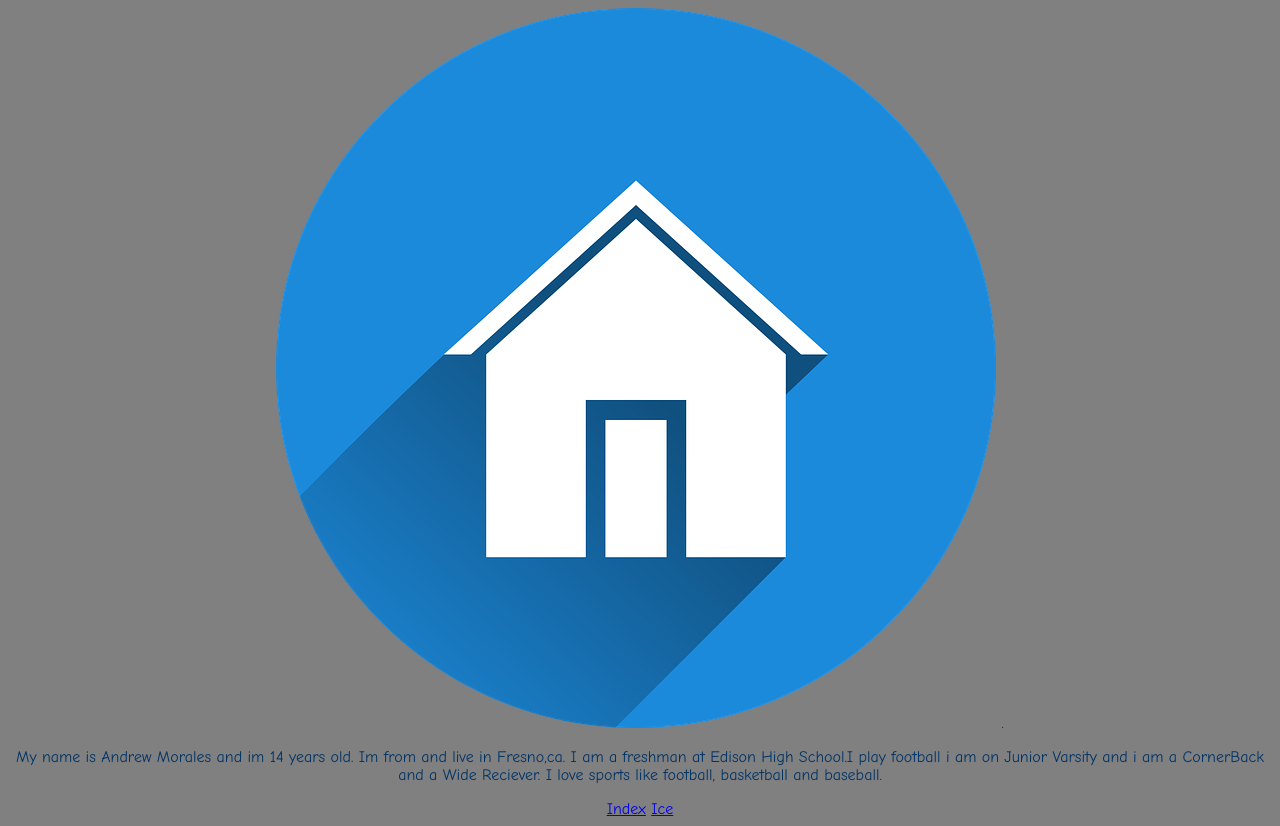
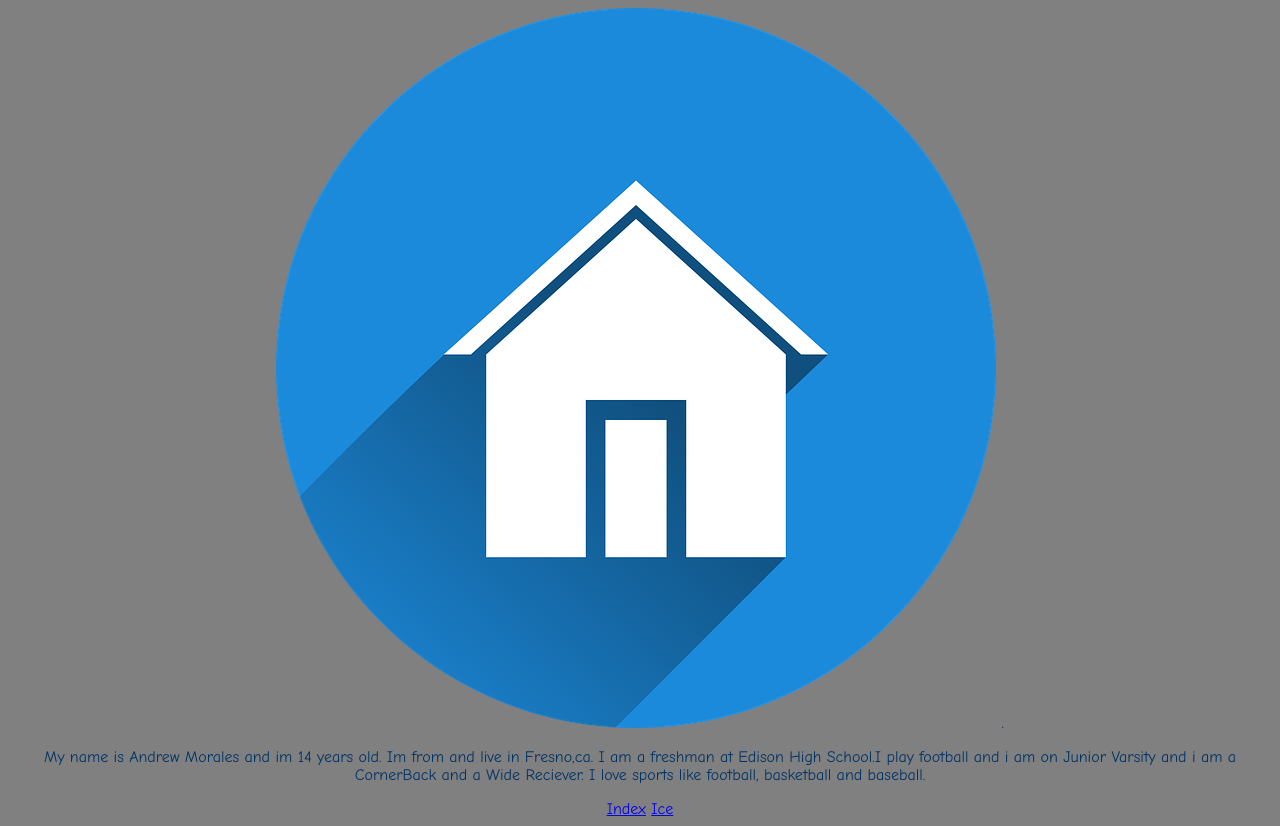
Before and after one commit to ETAndrew26/hello-world, a plain HTML site: page home.html in a window 1280 px wide. Drawn offline with Linux system fonts and the light colour scheme.

Commit message:
Update home.html

```diff
--- a/home.html
+++ b/home.html
@@ -5,7 +5,7 @@
 <body>
 <div align=center />
 <img src="home.jpg" /> .
- <p>My name is Andrew Morales and im 14 years old. Im from and live in Fresno,ca. I am a freshman at Edison High School.I play football
+ <p>My name is Andrew Morales and im 14 years old. Im from and live in Fresno,ca. I am a freshman at Edison High School.I play football and
  i am on Junior Varsity and i am a CornerBack and a Wide Reciever. I love sports like football, basketball and baseball.</p>
  <a href="index.html">Index</a>
  <a href="ice.html">Ice</a>
```
